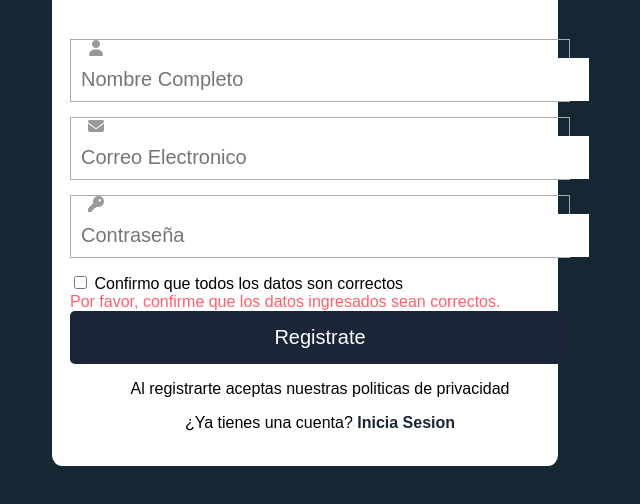
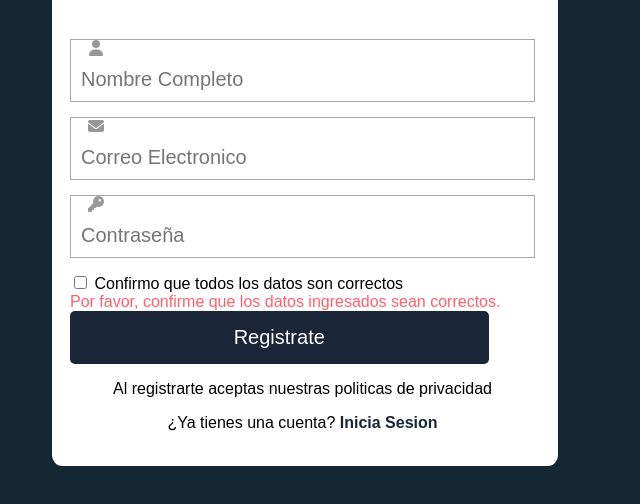
Before and after one commit to YeseniaCarvajalM/mintic, a plain HTML site: page registro.html in a window 1280 px wide. Shown: the part 236-740 px from the top of the page, without its empty margins (335-975 px from the left). Drawn offline with Linux system fonts and the light colour scheme.

Commit message:
Update estilos.css

```diff
--- a/estilos.css
+++ b/estilos.css
@@ -270,7 +270,7 @@ html, body {
 /*Estilo de pagina de registro.*/
 
 .contenedor{
-    width: 100%;
+    width: 93%;
     padding: 15px;
 }
 
@@ -288,9 +288,10 @@ input[type="text"],
 input[type="email"],
 input[type="password"]{
     font-size: 20px;
-    width: 100%;
+    width: 95.2%;
     padding: 10px;
     border: none;
+
 }
 
 .input-contenedor{
@@ -304,7 +305,7 @@ input[type="password"]{
 }
 #boton_registro{
     border: none;
-    width: 100%;
+    width: 90%;
     color: white;
     font-size: 20px;
     background: #1a2537;
```
